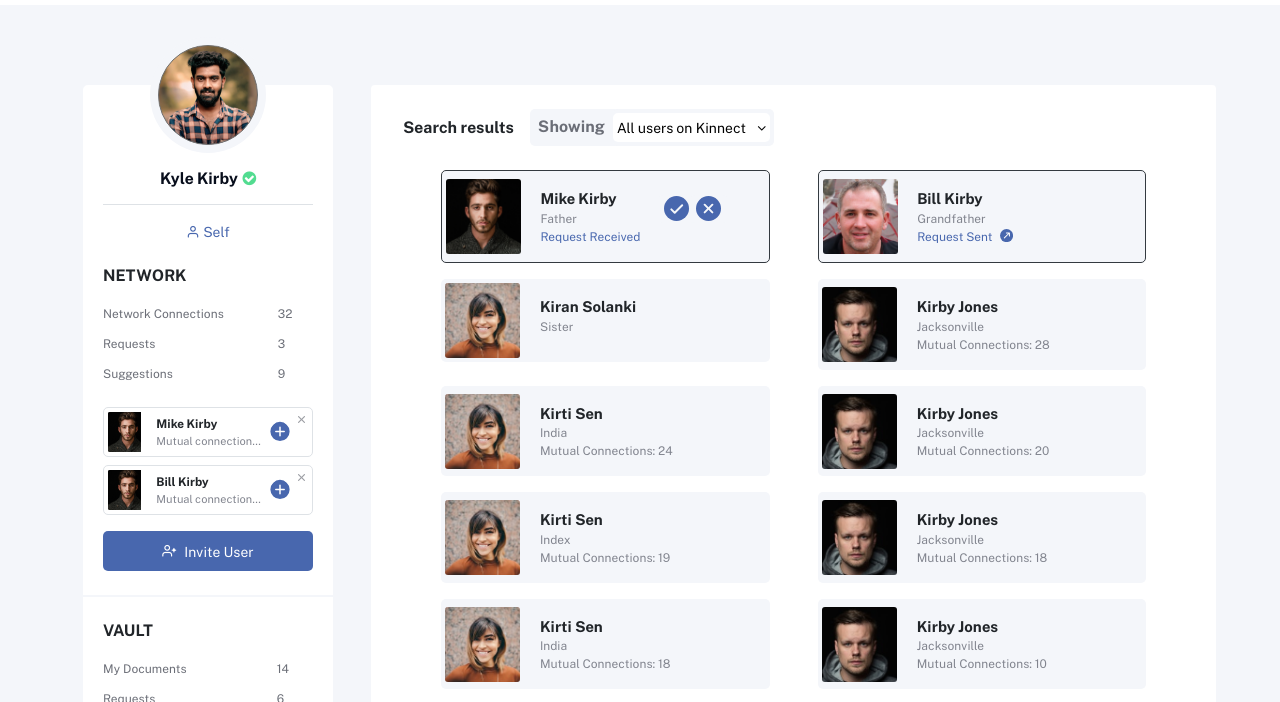
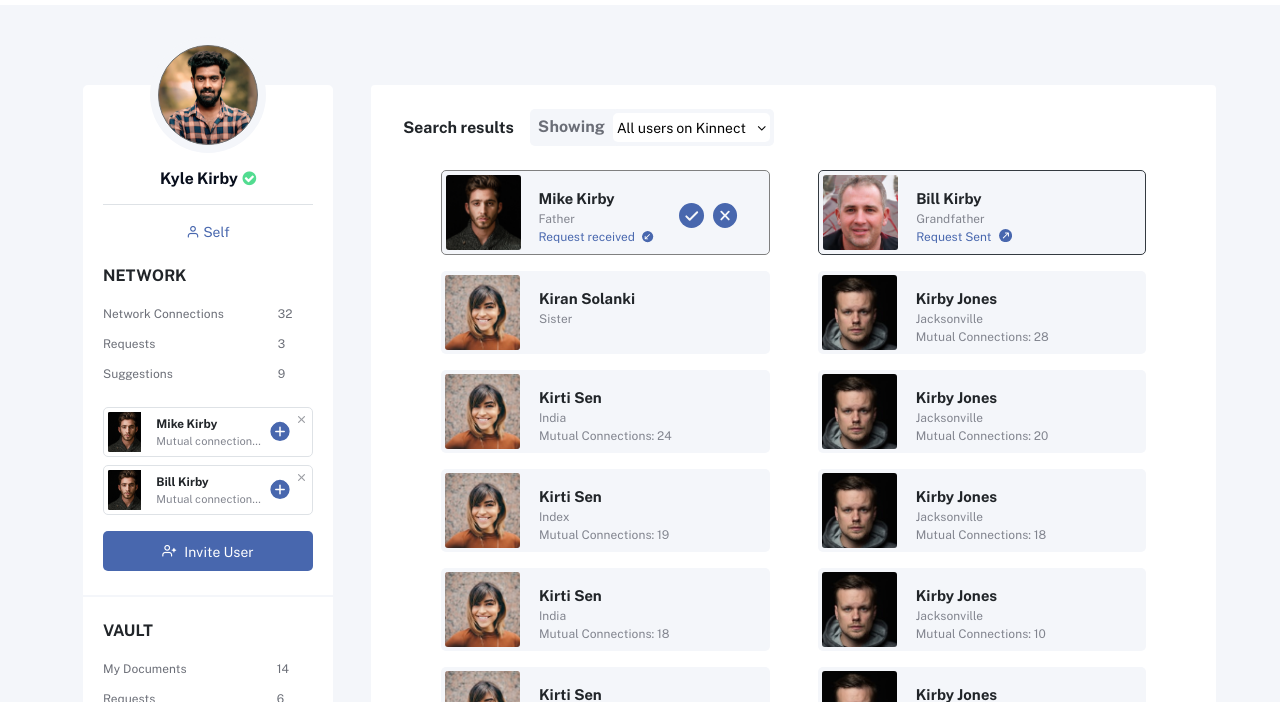
Before and after one commit to Kushagra-ag/kinnect, a plain HTML site: page search.html in a window 1280 px wide. Shown: the part 61-763 px from the top of the page. Drawn offline with Linux system fonts and the light colour scheme.

Commit message:
search module

```diff
--- a/search.html
+++ b/search.html
@@ -593,33 +593,28 @@
 										<!--start-->
 										<div class="row justify-content-center my-2">
 											<div class="addHover1 col-lg-5 mr-lg-5 mb-2">
-												<div class="row align-items-center bg-blue profile border border-dark">
-													<div class="col-3 p-0" style="overflow: hidden;">
+												<div class="row align-items-center bg-blue requested">
+													<div class="col-3 p-0 overflow-hidden">
 														<img src="./assets/images/mike.png" class="m-1" style="max-height: 75px;min-height: 75px;">
 													</div>
-													<div class="col-9 row align-self-start py-3 pl-3 pr-0">
-														<div class="pl-3 col-7">
+													<div class="col-9 row align-self-start pt-3">
+														<div class="col-8 d-flex flex-column">
 															<div class="f15 font-weight-bold text-truncate">
 																Mike Kirby
 															</div>
-
 															<div class="custom-light-grey text-truncate">
-																<div>
-																	Father
-																</div>
-																<div class="theme-blue">
-																	Request Received
-																	<img class ="px-1" style="padding-bottom: 0.2rem" src="./assets/images/incoming.svg"/>
-																</div>
-															</div>
-														</div>
-														<div class="row  col-5">
-															<div class="pt-2 mr-2 request-received-icons">
-																	<button class="bg-blue"><img  src="./assets/images/accept.svg" style="align-self: center;"></button>
-															</div>
-															<div class="pt-2 bg-blue request-received-icons">
-																	<button class="bg-blue"><img src="./assets/images/reject.svg" style="align-self: center"></button>
-															</div>
+																Father
+															</div>
+															<div class="theme-blue" style="white-space: nowrap;">
+																Request received
+																<img src="./assets/images/incoming.svg" height="12px" class="mx-1 bg-blue">
+															</div>
+														</div>
+														<div class="col-4 pr-0 d-flex justify-content-end align-items-center theme-blue">
+															<img src="./assets/images/accept.svg" class="mx-1">
+															<button class="p-0 bg-blue" data-toggle="modal" data-target="#rejectReq">
+																<img src="./assets/images/reject.svg" class="ml-1">
+															</button>
 														</div>
 													</div>
 												</div>
@@ -629,7 +624,7 @@
 													<div class="col-3 p-0" style="overflow: hidden;">
 														<img src="./assets/images/bill.png" class="m-1" style="max-height: 75px;min-height: 75px;">
 													</div>
-													<div class="col-9 row align-self-start justify-content-between p-3">
+													<div class="col-9 row align-self-start justify-content-between pt-3">
 														<div class="pl-3 d-flex flex-column">
 															<div class="f15 font-weight-bold text-truncate">
 																Bill Kirby
@@ -657,7 +652,7 @@
 													<div class="col-3 p-0" style="overflow: hidden;">
 														<img src="./assets/images/emma.png" class="m-1" style="max-height: 75px;min-height: 75px;">
 													</div>
-													<div class="col-9 row align-self-start justify-content-between p-3">
+													<div class="col-9 row align-self-start justify-content-between pt-3">
 														<div class="pl-3 d-flex flex-column">
 															<div class="f15 font-weight-bold text-truncate">
 																Kiran Solanki
@@ -677,7 +672,7 @@
 													<div class="col-3 p-0" style="overflow: hidden;">
 														<img src="./assets/images/jacob.png" class="m-1" style="max-height: 75px;min-height: 75px;">
 													</div>
-													<div class="col-9 row align-self-start justify-content-between p-3">
+													<div class="col-9 row align-self-start justify-content-between pt-3">
 														<div class="pl-3 d-flex flex-column">
 															<div class="f15 font-weight-bold text-truncate">
 																Kirby Jones
@@ -707,7 +702,7 @@
 													<div class="col-3 p-0" style="overflow: hidden;">
 														<img src="./assets/images/emma.png" class="m-1" style="max-height: 75px;min-height: 75px;">
 													</div>
-													<div class="col-9 row align-self-start justify-content-between p-3">
+													<div class="col-9 row align-self-start justify-content-between pt-3">
 														<div class="pl-3 d-flex flex-column">
 															<div class="f15 font-weight-bold text-truncate">
 																Kirti Sen
@@ -733,7 +728,7 @@
 													<div class="col-3 p-0" style="overflow: hidden;">
 														<img src="./assets/images/jacob.png" class="m-1" style="max-height: 75px;min-height: 75px;">
 													</div>
-													<div class="col-9 row align-self-start justify-content-between p-3">
+													<div class="col-9 row align-self-start justify-content-between pt-3">
 														<div class="pl-3 d-flex flex-column">
 															<div class="f15 font-weight-bold text-truncate">
 																Kirby Jones
@@ -763,7 +758,7 @@
 													<div class="col-3 p-0" style="overflow: hidden;">
 														<img src="./assets/images/emma.png" class="m-1" style="max-height: 75px;min-height: 75px;">
 													</div>
-													<div class="col-9 row align-self-start justify-content-between p-3">
+													<div class="col-9 row align-self-start justify-content-between pt-3">
 														<div class="pl-3 d-flex flex-column">
 															<div class="f15 font-weight-bold text-truncate">
 																Kirti Sen
@@ -789,7 +784,7 @@
 													<div class="col-3 p-0" style="overflow: hidden;">
 														<img src="./assets/images/jacob.png" class="m-1" style="max-height: 75px;min-height: 75px;">
 													</div>
-													<div class="col-9 row align-self-start justify-content-between p-3">
+													<div class="col-9 row align-self-start justify-content-between pt-3">
 														<div class="pl-3 d-flex flex-column">
 															<div class="f15 font-weight-bold text-truncate">
 																Kirby Jones
@@ -819,7 +814,7 @@
 													<div class="col-3 p-0" style="overflow: hidden;">
 														<img src="./assets/images/emma.png" class="m-1" style="max-height: 75px;min-height: 75px;">
 													</div>
-													<div class="col-9 row align-self-start justify-content-between p-3">
+													<div class="col-9 row align-self-start justify-content-between pt-3">
 														<div class="pl-3 d-flex flex-column">
 															<div class="f15 font-weight-bold text-truncate">
 																Kirti Sen
@@ -845,7 +840,7 @@
 													<div class="col-3 p-0" style="overflow: hidden;">
 														<img src="./assets/images/jacob.png" class="m-1" style="max-height: 75px;min-height: 75px;">
 													</div>
-													<div class="col-9 row align-self-start justify-content-between p-3">
+													<div class="col-9 row align-self-start justify-content-between pt-3">
 														<div class="pl-3 d-flex flex-column">
 															<div class="f15 font-weight-bold text-truncate">
 																Kirby Jones
@@ -875,7 +870,7 @@
 													<div class="col-3 p-0" style="overflow: hidden;">
 														<img src="./assets/images/emma.png" class="m-1" style="max-height: 75px;min-height: 75px;">
 													</div>
-													<div class="col-9 row align-self-start justify-content-between p-3">
+													<div class="col-9 row align-self-start justify-content-between pt-3">
 														<div class="pl-3 d-flex flex-column">
 															<div class="f15 font-weight-bold text-truncate">
 																Kirti Sen
@@ -901,7 +896,7 @@
 													<div class="col-3 p-0" style="overflow: hidden;">
 														<img src="./assets/images/jacob.png" class="m-1" style="max-height: 75px;min-height: 75px;">
 													</div>
-													<div class="col-9 row align-self-start justify-content-between p-3">
+													<div class="col-9 row align-self-start justify-content-between pt-3">
 														<div class="pl-3 d-flex flex-column">
 															<div class="f15 font-weight-bold text-truncate">
 																Kirby Jones
```
